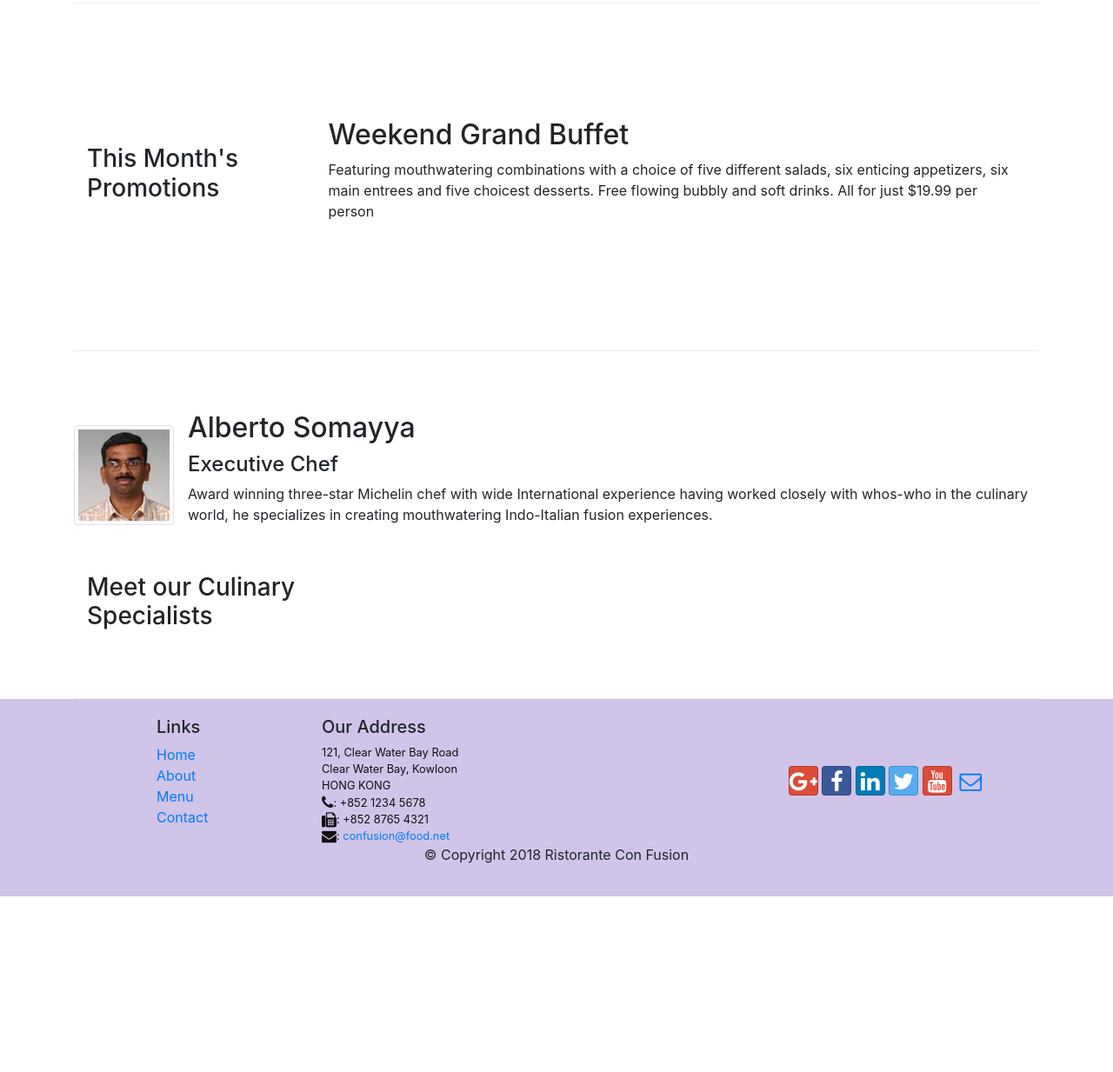
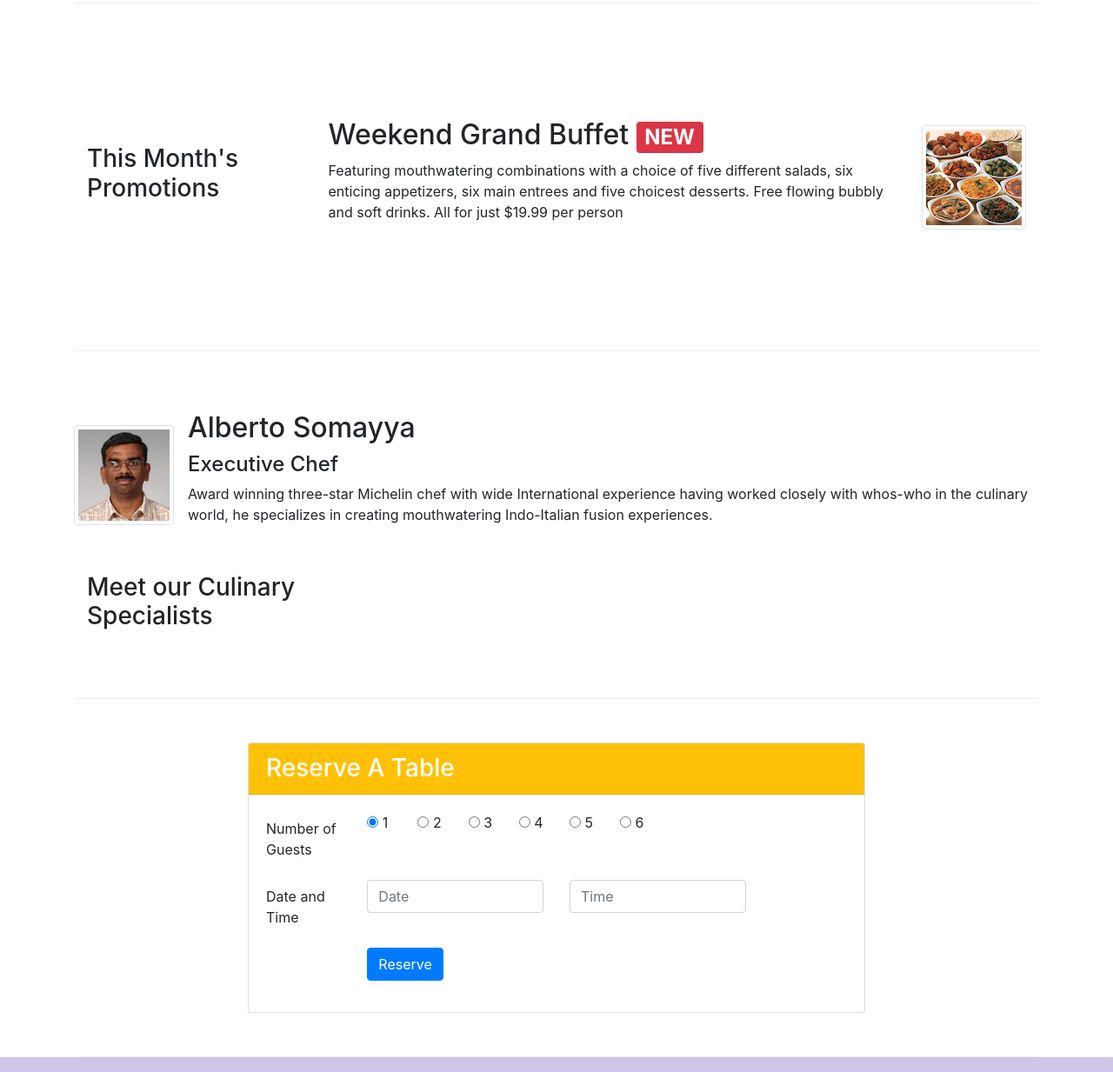
Before and after one commit to gbarretto27/bs-ex1, a website: page index.html in a window 1280 px wide. Shown: the part 680-1913 px from the top of the page at 87% size. Before the commit the page ends 1711 px from the top, so only its background shows below. Drawn offline with nearby package versions, Linux system fonts and the light colour scheme.

Commit message:
assignment 2

```diff
--- a/index.html
+++ b/index.html
@@ -39,8 +39,11 @@
                     <h1>Ristorante con Fusion</h1>
                     <p>We take inspiration from the World's best cuisines, and create a unique fusion experience. Our lipsmacking creations will tickle your culinary senses!</p>
                 </div>
-                <div class="col-12 col-sm align-self-center">
+                <div class="col-12 col-sm-3 align-self-center">
                   <img src="img/logo.png" class="img-fluid" alt="logo">
+                </div>
+                <div class="col-12 col-sm-3 align-self-center">
+                  <a href="#reserve-table"><button type="submit" class="btn btn-sm btn-warning btn-block" href="#reserve-table">Reserve Table</button></a>
                 </div>
             </div>
         </div>
@@ -58,7 +61,7 @@
                   <h2 class="mt-0">Uthappizza <span class="badge badge-danger">HOT </span>&nbsp;<span class="badge badge-pill badge-secondary">$4.99</span></h2>
                   <p class="d-none d-sm-block">A unique combination of Indian Uthappam (pancake) and Italian pizza, topped with Cerignola olives, ripe vine cherry tomatoes, Vidalia onion, Guntur chillies and Buffalo Paneer.</p>
                 </div>
-              </div>
+            </div>
         </div>
 
 
@@ -66,10 +69,15 @@
             <div class="col-12 col-sm-4 col-md-3">
                 <h3>This Month's Promotions</h3>
             </div>
-            <div class="col col-sm col-md">
-                <h2>Weekend Grand Buffet</h2>
-                <p>Featuring mouthwatering combinations with a choice of five different salads, six enticing appetizers, six main entrees and five choicest desserts. Free flowing bubbly and soft drinks. All for just $19.99 per person </p>
+            <div class="col col-sm col-md media">
+              <div class="media-body">
+                <h2 class="mt-0">Weekend Grand Buffet <span class="badge badge-danger">NEW </span></h2>
+                <p class="d-none d-sm-block">Featuring mouthwatering combinations with a choice of five different salads, six enticing appetizers, six main entrees and five choicest desserts. Free flowing bubbly and soft drinks. All for just $19.99 per person </p>
+              </div>
+              <img class="d-flex ml-3 img-thumbnail align-self-center"
+                      src="img/buffet.png" alt="buffet">
             </div>
+
         </div>
 
         <div class="row row-content align-items-center">
@@ -90,6 +98,58 @@
                 </div>
             </div>
         </div>
+        <!--Form to Reserve a Table -->
+        <div class="row row-content">
+          <div class="col-12 col-sm-8 offset-sm-2">
+            <div class="card">
+              <h3 class="card-header text-white bg-warning">Reserve A Table</h3>
+                <div class="card-body">
+                  <form id="reserve-table">
+                    <div class="form-group row">
+                      <label for="numguests" class="col-md-2 col-form-label">Number of Guests</label>
+                      <label class="radio-inline col-1">
+                        <input type="radio" name="numguests" checked> 1
+                      </label>
+                      <label class="radio-inline col-1">
+                        <input type="radio" name="numguests"> 2
+                      </label>
+                      <label class="radio-inline col-1">
+                        <input type="radio" name="numguests"> 3
+                      </label>
+                      <label class="radio-inline col-1">
+                        <input type="radio" name="numguests"> 4
+                      </label>
+                      <label class="radio-inline col-1">
+                        <input type="radio" name="numguests"> 5
+                      </label>
+                      <label class="radio-inline col-1">
+                        <input type="radio" name="numguests"> 6
+                      </label>
+                    </div>
+
+                    <div class="form-group row">
+                      <label for="date-and-time" class="col-12 col-md-2 col-form-label">Date and Time</label>
+                      <div class="col-12 col-md-4">
+                        <input type="text" class="form-control" id="date" name="date" placeholder="Date">
+                      </div>
+                      <div class="col-12 col-md-4">
+                        <input type="text" class="form-control" name="time" id="time" placeholder="Time">
+                      </div>
+                    </div>
+
+                    <div class="form-group row">
+                      <div class="offset-md-2 col-md-10">
+                        <button type="submit" class="btn btn-primary">Reserve</button>
+                      </div>
+                    </div>
+
+                  </form>
+                </div>
+            </div>
+          </div>
+        </div>
+
+
     </div>
 
     <footer class="footer">
```
Also changed, not shown: aboutus.html (+1 -0 lines).
